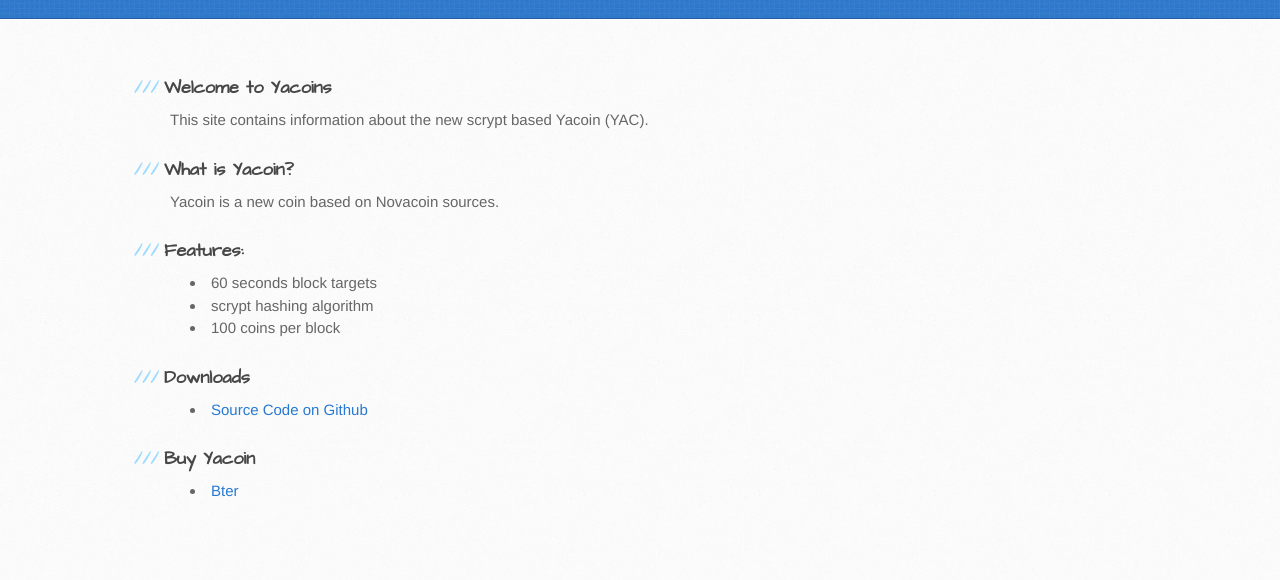
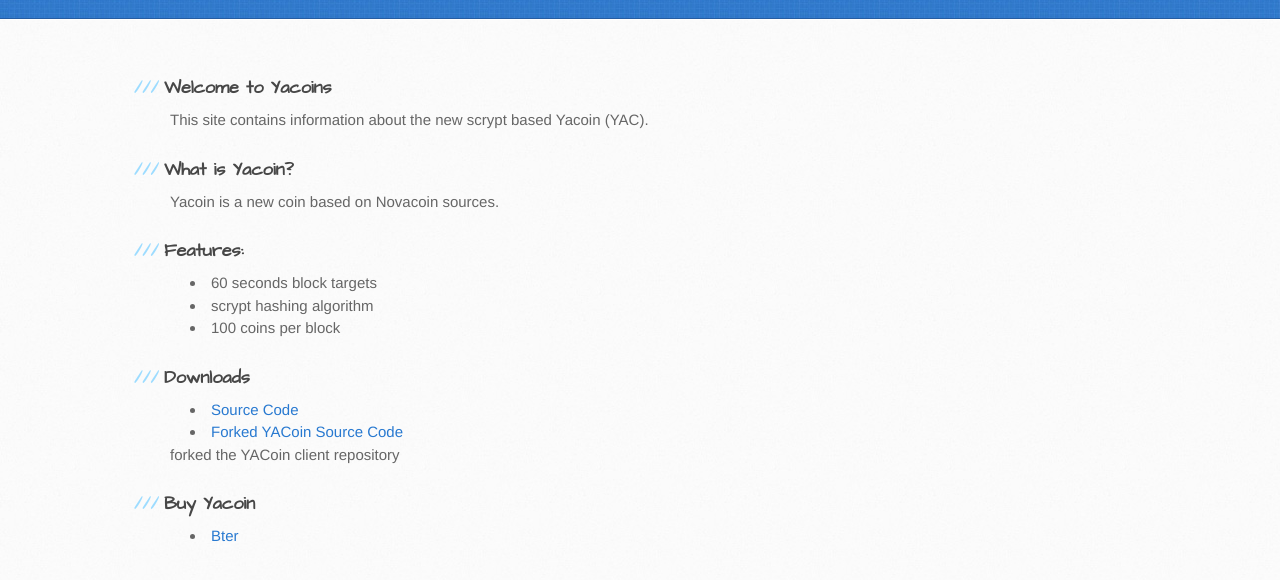
Before and after one commit to huubgitter/yacoins, a plain HTML site: page index.html in a window 1280 px wide. Shown: the part 182-762 px from the top of the page. Drawn offline with Linux system fonts and the light colour scheme.

Commit message:
Update index.html

```diff
--- a/index.html
+++ b/index.html
@@ -59,7 +59,9 @@
 <h3>Downloads</h3>
 
 <ul>
-<li><a href="https://github.com/pocopoco/yacoin">Source Code on Github</a></li>
+<li><a href="https://github.com/pocopoco/yacoin">Source Code</a></li>
+<li><a href="https://github.com/yacoin/yacoin">Forked YACoin Source Code</a></li>
+forked the YACoin client repository
 </ul>
 
 <h3>Buy Yacoin</h3>
```
